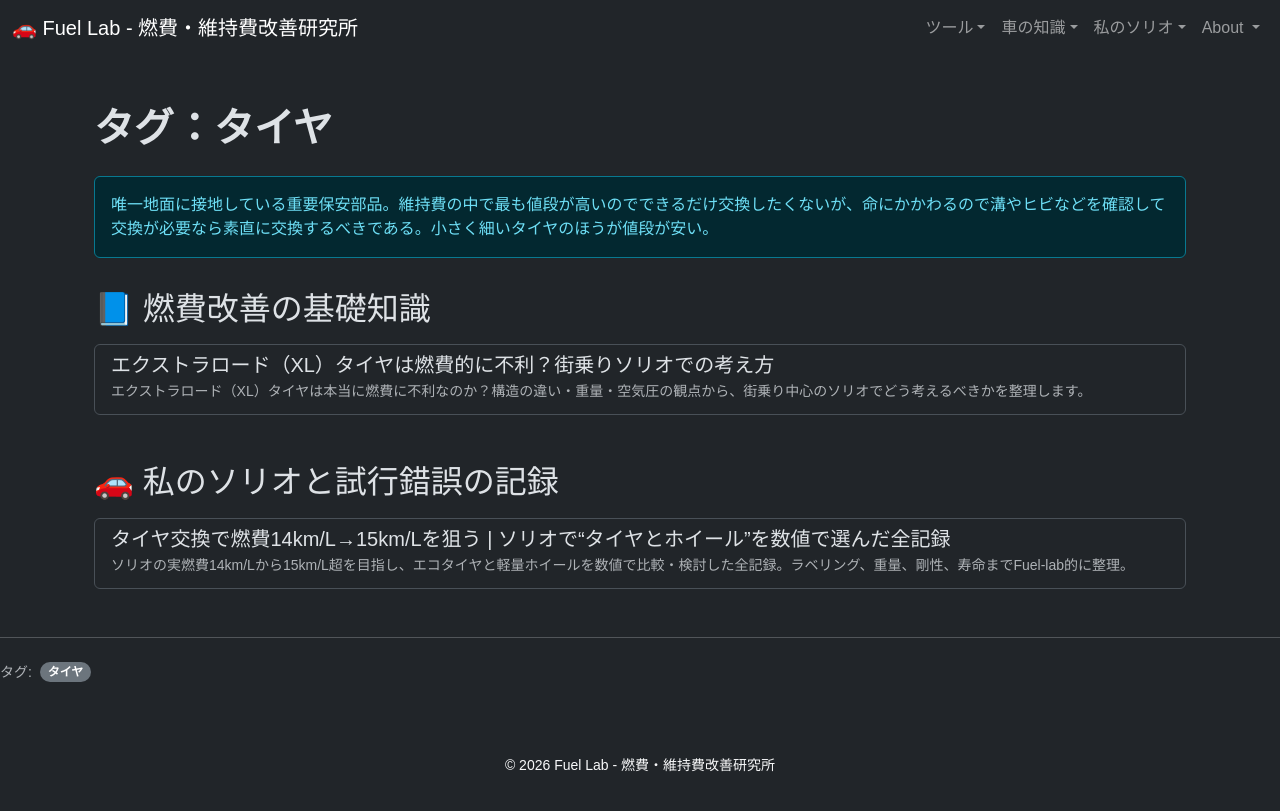
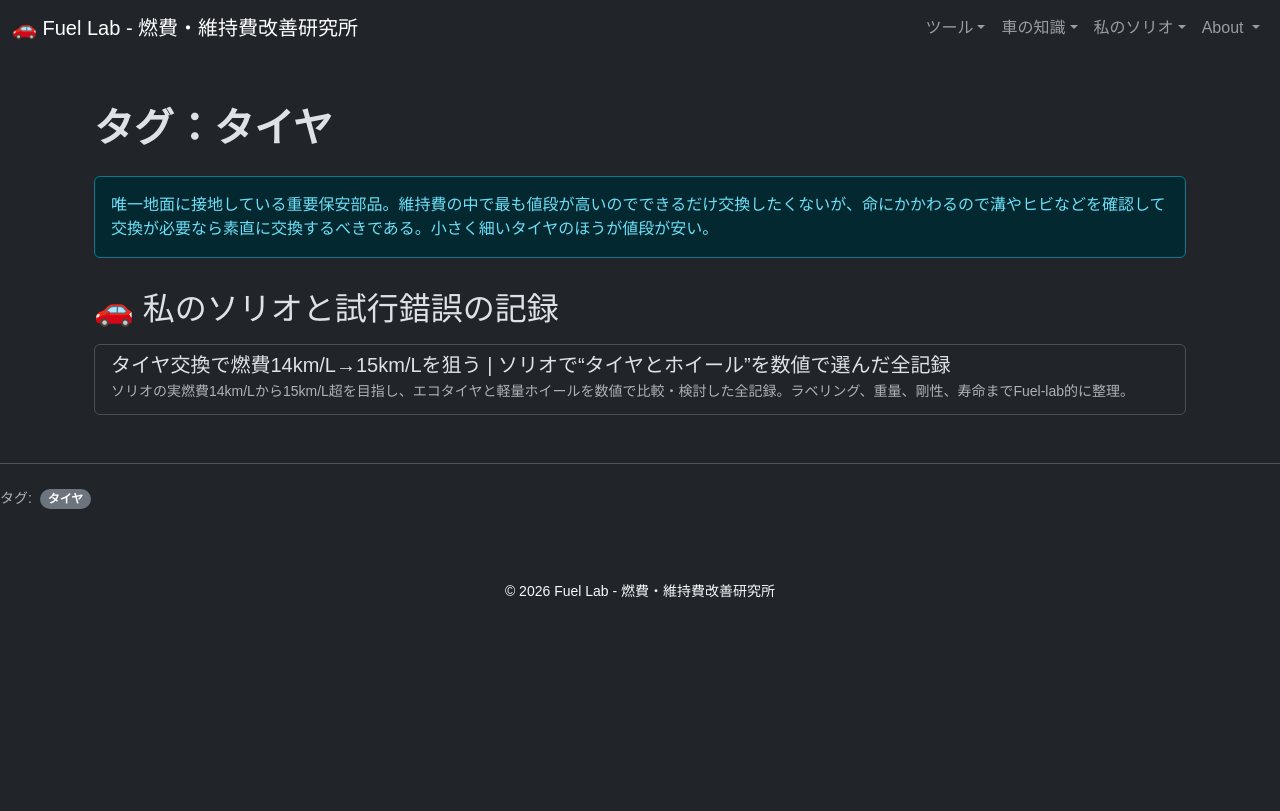
Before and after one commit to funyapar-org/fuel-lab, a Jekyll site: the page built from _tags/タイヤ.md, in a window 1280 px wide. Shown: the top 811 px of the page. Built offline with Jekyll 4.4.1, drawn with Linux system fonts in a browser that asks for light colours.

Commit message:
xl-vs-sl.md を更新

```diff
--- a/_knowledge/xl-vs-sl.md
+++ b/_knowledge/xl-vs-sl.md
@@ -3,11 +3,11 @@ layout: default
 title: エクストラロード（XL）タイヤは燃費的に不利？街乗りソリオでの考え方
 description: エクストラロード（XL）タイヤは本当に燃費に不利なのか？構造の違い・重量・空気圧の観点から、街乗り中心のソリオでどう考えるべきかを整理します。
 tags:
-  - タイヤ
-  - 燃費
-  - ソリオ
-  - 足回り
-  - メンテナンス
+  - tire
+  - fuel-economy
+  - solio
+  - suspension
+  - maintenance
 ---
 
 <div class="container my-4">
```
